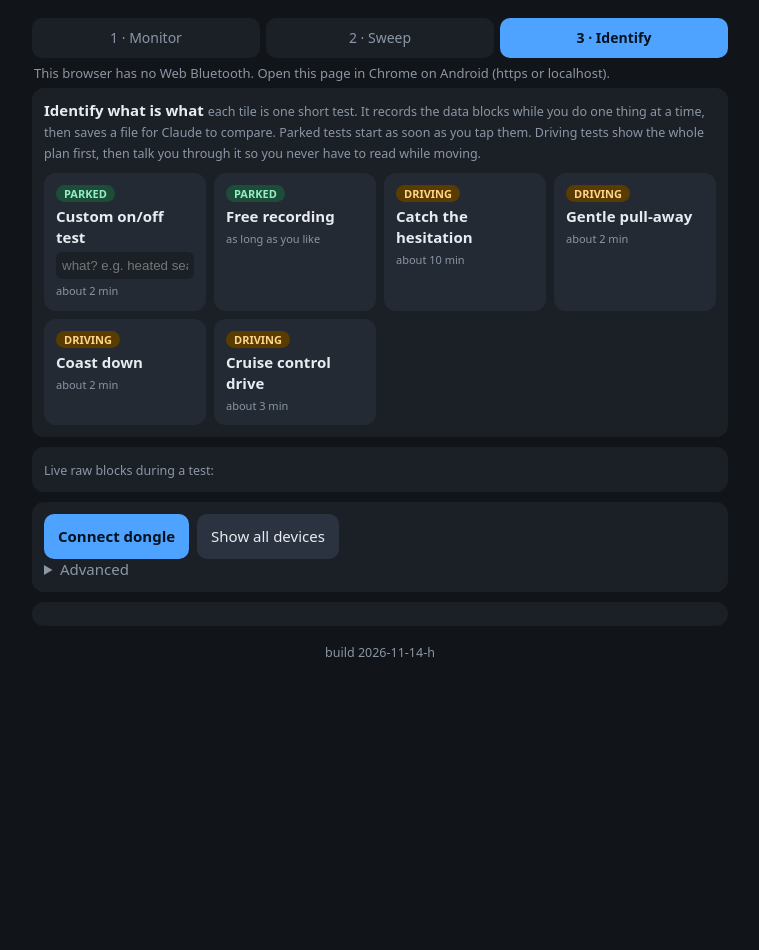
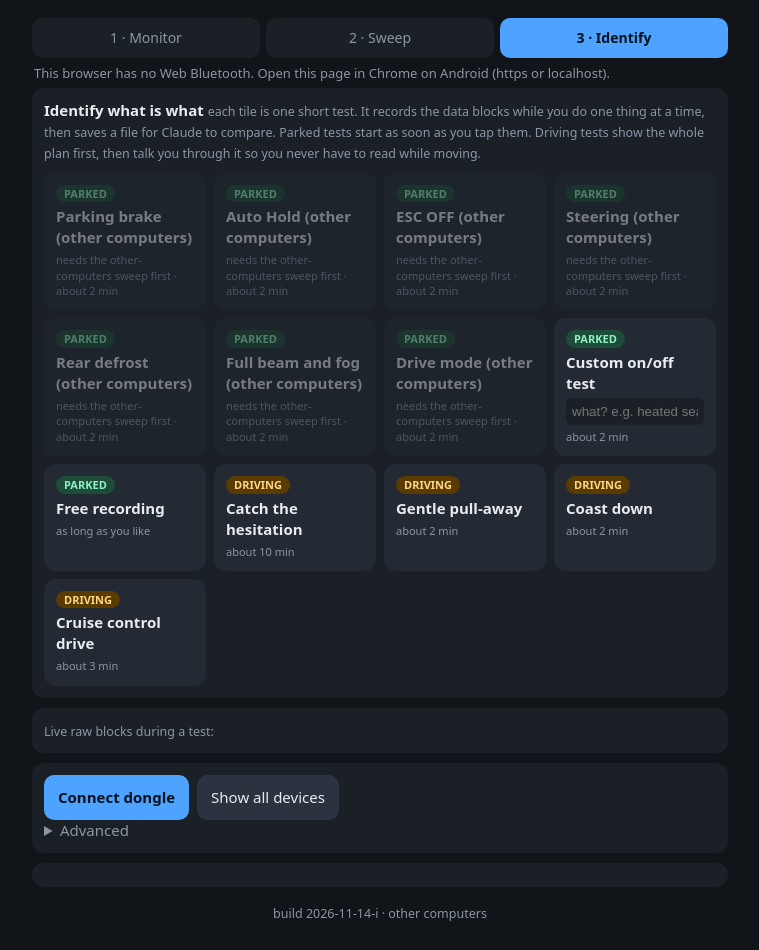
Before and after one commit to YnR/fast-obd-logger, a plain HTML site: page index.html in a window 1280 px wide. Both pictures are taken after a click on the button "3 · Identify". Shown: the whole page, without its empty margins (260-1019 px from the left). Before the commit the page ends 800 px from the top, so only its background shows below. Drawn offline with Linux system fonts and the light colour scheme.

Commit message:
Sweep plan for the other 19 computers; Identify tests that use what it finds; FINDINGS module list
Co-Authored-By: Claude Opus 5.5 <noreply@anthropic.com>
Claude-Session: https://claude.ai/code/session_018PKGT9sfUapNozcsxRYC6j

```diff
--- a/index.html
+++ b/index.html
@@ -35,6 +35,7 @@
   .tile .where.driving{background:#5a3c00;color:#ffd58a}
   .tile small{font-size:11px}
   .tile.done{outline:1px solid var(--ok)}
+  .tile:disabled{opacity:.45}
   #planList li{margin:6px 0;font-size:16px}
   #driveOv{position:fixed;inset:0;z-index:200;background:#0b0e12;display:flex;flex-direction:column;justify-content:center;align-items:center;padding:24px;text-align:center}
   #dTitle{color:var(--mut);font-size:16px;position:absolute;top:18px;left:0;right:0}
@@ -146,7 +147,7 @@
       <textarea id="fsPlan" rows="7" style="width:100%;box-sizing:border-box;margin-top:8px;padding:8px;border-radius:8px;border:0;background:#232a33;color:var(--fg);font:12px ui-monospace,monospace"></textarea>
       <small>One line per range: module address, first data ID, last data ID (hex). Changing the plan needs Reset progress first.</small>
       <label style="display:block;margin-top:8px"><input type="checkbox" id="fsParkedOnly"> Sweep only when parked (P or N, speed 0). Off = sweep while driving too.</label>
-      <div class="row" style="margin-top:8px"><button id="fsPlanAll">Plan: everything on engine and transmission</button><button id="fsPlanIdent">Plan: identify all modules</button><button id="fsReset">Reset progress</button></div>
+      <div class="row" style="margin-top:8px"><button id="fsPlanOthers">Plan: other computers (ABS, radar, body...)</button><button id="fsPlanAll">Plan: everything on engine and transmission</button><button id="fsPlanIdent">Plan: identify all modules</button><button id="fsReset">Reset progress</button></div>
     </details>
     <pre id="fsOut" class="noswipe" style="white-space:pre-wrap;font:12px ui-monospace,monospace;color:var(--mut);max-height:200px;overflow:auto"></pre>
   </div>
@@ -243,7 +244,7 @@
 </div>
 
 <div class="card"><div id="log" class="noswipe"></div></div>
-<p style="text-align:center"><small id="ver">build 2026-11-14-h</small></p>
+<p style="text-align:center"><small id="ver">build 2026-11-14-i · other computers</small></p>
 
 <script id="core">
 // ---------- Pure logic (no DOM) ----------
@@ -874,8 +875,23 @@ const onOff=(what,secs,off,on)=>[1,2,3].flatMap(k=>[
 // rear defrost, drive mode, cruise button, parking brake, Auto Hold, ESC OFF, steering, light switch positions.
 const TESTS={
   // ---- parked ----
-  custom:{name:'Custom on/off test', where:'parked', mins:2, sets:['tcm','engWide'], custom:true, steps:(what)=>onOff(what||'It',15)},
-  free:{name:'Free recording', where:'parked', mins:0, sets:['tcm','engWide'], steps:()=>[
+  // Run these once the sweep has found data blocks in other computers:
+  parkbrake:{name:'Parking brake (other computers)', where:'parked', mins:2, sets:['others'], steps:()=>onOff('Parking brake',15,'In P. Parking brake RELEASED','Parking brake APPLIED')},
+  autohold:{name:'Auto Hold (other computers)', where:'parked', mins:2, sets:['others'], steps:()=>onOff('Auto Hold',15)},
+  esc:{name:'ESC OFF (other computers)', where:'parked', mins:2, sets:['others'], steps:()=>onOff('ESC',15,'ESC normal (no ESC OFF light)','Press ESC OFF so the light is ON')},
+  steering:{name:'Steering (other computers)', where:'parked', mins:2, sets:['others'], steps:()=>onOff('Steering',12,'Hands off the wheel','Turn the wheel and keep light pressure on it')},
+  defrost:{name:'Rear defrost (other computers)', where:'parked', mins:2, sets:['others'], steps:()=>onOff('Rear defrost',15)},
+  lightsx:{name:'Full beam and fog (other computers)', where:'parked', mins:2, sets:['others'], steps:()=>[1,2].flatMap(k=>[
+    {id:'low'+k,  t:'Headlights on, low beam'+(k>1?' again':'')+'. Hold.', hold:15},
+    {id:'high'+k, t:'Full beam ON. Hold.', hold:15},
+    {id:'fog'+k,  t:'Back to low beam, fog lights ON. Hold.', hold:15}])},
+  drivemode:{name:'Drive mode (other computers)', where:'parked', mins:2, sets:['others'], steps:()=>[
+    {id:'start', t:'In P. Leave the drive mode as it is. Hold.', hold:15},
+    {id:'press1',t:'Press DRIVE MODE once now. Hold.', hold:15},
+    {id:'press2',t:'Press DRIVE MODE again now. Hold.', hold:15},
+    {id:'press3',t:'Press again until it is back where it started. Hold.', hold:15}]},
+  custom:{name:'Custom on/off test', where:'parked', mins:2, sets:['tcm','engWide','others'], custom:true, steps:(what)=>onOff(what||'It',15)},
+  free:{name:'Free recording', where:'parked', mins:0, sets:['tcm','engWide','others'], steps:()=>[
     {id:'free', t:'Recording every block. Do whatever you want to test, then tap FINISH.', hold:5}]},
   // ---- driving ----
   catch:{name:'Catch the hesitation', where:'driving', mins:10, sets:['tcmFast'],
@@ -915,6 +931,10 @@ const TESTS={
       {id:'cruise', t:'Cruise holding. Foot off the pedal', say:'Keep your foot off the pedal while cruise holds the speed.', secs:90},
       {id:'cancel', t:'Cancel cruise with the button', say:'Now cancel cruise with the cancel button, not the brake.', secs:10}]},
 };
+// Data blocks the sweep has found in computers other than engine and transmission (identification IDs excluded).
+function othersSet(){ const st=fsLoad(), seen=new Set();
+  return ((st&&st.found)||[]).filter(f=>!/^7E[01]$/.test(f.tx) && /^22/.test(f.raw) && !/^22F1/.test(f.raw))
+    .filter(f=>{ const k=f.tx+f.raw; if(seen.has(k)) return false; seen.add(k); return true; }).slice(0,30).map(f=>({tx:f.tx,raw:f.raw})); }
 let gT=null;       // active test
 let exOnly=null;   // when set, logging records exactly these requests
 let busyInit=false;
@@ -933,9 +953,10 @@ function speak(t){
 let testsDone={}; try{ testsDone=JSON.parse(localStorage.getItem('obd_tests_done')||'{}'); }catch(e){}
 function renderTiles(){
   $('tiles').innerHTML=Object.keys(TESTS).map(k=>{ const t=TESTS[k], d=testsDone[k];
-    return '<button class="tile'+(d?' done':'')+'" data-test="'+k+'"><span class="where '+t.where+'">'+(t.where==='driving'?'DRIVING':'PARKED')+'</span><b>'+esc(t.name)+'</b>'+
+    const none=t.sets.length===1&&t.sets[0]==='others'&&!othersSet().length;
+    return '<button class="tile'+(d?' done':'')+'" data-test="'+k+'"'+(none?' disabled':'')+'><span class="where '+t.where+'">'+(t.where==='driving'?'DRIVING':'PARKED')+'</span><b>'+esc(t.name)+'</b>'+
       (t.custom?'<input id="customName" class="noswipe" placeholder="what? e.g. heated seat" style="width:100%;padding:6px;border-radius:6px;border:0;background:#1b2027;color:var(--fg)">':'')+
-      '<small>'+(t.mins?'about '+t.mins+' min':'as long as you like')+(d?' · last run '+new Date(d).toLocaleDateString()+' ✓':'')+'</small></button>'; }).join('');
+      '<small>'+(none?'needs the other-computers sweep first · ':'')+(t.mins?'about '+t.mins+' min':'as long as you like')+(d?' · last run '+new Date(d).toLocaleDateString()+' ✓':'')+'</small></button>'; }).join('');
   document.querySelectorAll('.tile').forEach(b=>b.onclick=ev=>{
     if(ev.target.id==='customName') return;
     const k=b.dataset.test, t=TESTS[k];
@@ -987,7 +1008,7 @@ async function gStart(key, label){
   for(let k=0;k<40 && (running||busyInit||fsCur&&fsActiveBusy());k++) await sleepMs(250);
   await endSession('starting a test');
   setStatus('Checking the data blocks (stay stopped)...');
-  const want=[].concat(...def.sets.map(s=>SETS[s])), okList=[];
+  const want=[].concat(...def.sets.map(s=>s==='others'?othersSet():SETS[s])), okList=[];
   try{ let cur=''; for(const c of want){ if(cur!==c.tx){ await setTarget(c.tx); cur=c.tx; } if(parseUds(await send(c.raw,2000)).kind==='ok') okList.push(c); } }catch(e){}
   if(!okList.length){ gT=null; setStatus('The car did not answer its data blocks. Is the ignition on?'); try{ await applyTarget(); }catch(e){} return; }
   exOnly=okList;
@@ -1086,6 +1107,10 @@ const fsH4=n=>n.toString(16).toUpperCase().padStart(4,'0');
 const FS_DEFAULT=['7E1 2300 AFFF','7E1 B100 BFFF','7E1 C100 CFFF','7E1 D100 EFFF','7E1 F200 FFFF'].join('\n');
 // Identification plan (all discovered modules, F180-F1FF): paste into the plan box to use.
 const FS_IDENT_PLAN=FS_MODULES.map(m=>m+' F180 F1FF').join('\n');
+// Other computers, most useful first: 7D1 (likely ABS/ESC), 737 (radar cruise / collision avoidance),
+// 7A0 (body control), 7D4 (likely power steering), 770 and 771 (junction boxes), then the rest.
+const FS_OTHERS=['7D1','737','7A0','7D4','770','771','7C4','7B7','7D0','7A1','7C3','777','780','7A5','71A','7D2','7D5','7D6','7E5'];
+const FS_OTHERS_PLAN=FS_OTHERS.map(m=>m+' 0000 FFFF').join('\n');
 let fsActive=false, fsBusy=false;
 function fsLoad(){ try{ return JSON.parse(localStorage.getItem(FS_KEY)||'null'); }catch(e){ return null; } }
 let fsCur=null;
@@ -1230,6 +1255,7 @@ $('fsSave').onclick=()=>{ const st=fsLoad(); if(!st) return;
   saveFile(lines.join('\n'),'obd_sweep','txt','text/plain'); };
 const FS_ALL_PLAN=['7E1 0000 FFFF','7E0 0000 FFFF'].join('\n');
 $('fsPlanAll').onclick=()=>{ $('fsPlan').value=FS_ALL_PLAN; $('fsProg').textContent='Plan changed. Tap Reset progress to use it (this discards the current progress).'; };
+$('fsPlanOthers').onclick=()=>{ $('fsPlan').value=FS_OTHERS_PLAN; $('fsProg').textContent='Plan changed. Tap Reset progress to use it (this discards the current progress, so save the file first).'; };
 $('fsPlanIdent').onclick=()=>{ $('fsPlan').value=FS_IDENT_PLAN; $('fsProg').textContent='Plan changed. Tap Reset progress to use it (this discards the current progress).'; };
 setInterval(fsRefresh,1000);
 
@@ -1250,6 +1276,7 @@ function setMode(m){
   try{ localStorage.setItem('obd_mode',m); }catch(e){}
   if(m!=='monitor' && running && !exOnly){ logEndWhy='mode'; running=false; }
   if(m!=='sweep'){ fsActive=false; scanning=false; }
+  if(m==='identify') renderTiles();
   autoPause=false;
   fsRefresh(); window.scrollTo(0,0);
   if(NATIVE && autoOn() && !autoBusy && (connected||lastDev)) autoLoop();
```
Also changed, not shown: 1 other file.
